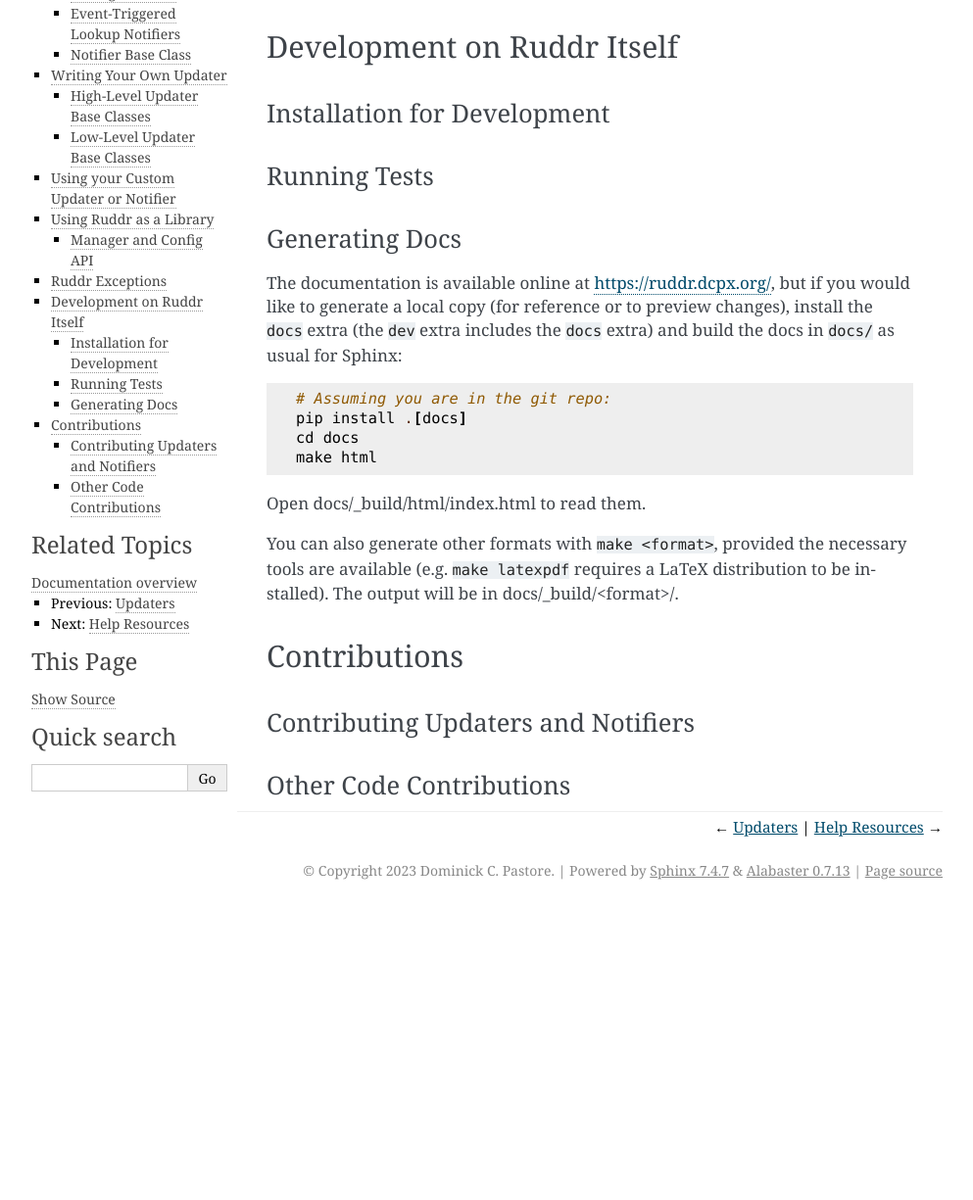
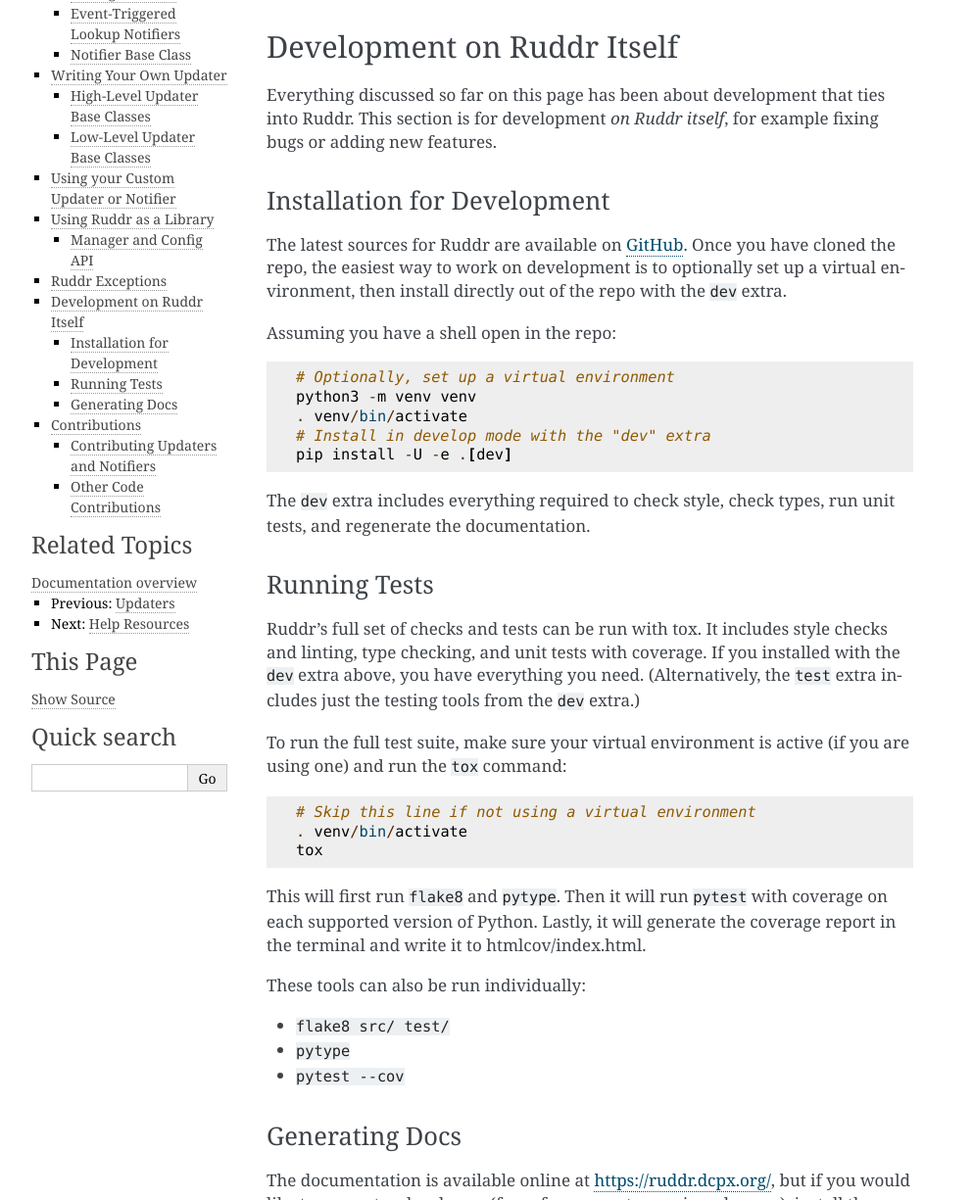
Before and after one commit to dominickpastore/ruddr, a Sphinx documentation site: the page built from docs/development.rst, in a window 1280 px wide and 1400 px high, scrolled down 12471 px, cut to the strip 175-1400 px from the top of the window. Shown: the whole strip at 98% size, without its empty margins (148-1141 px from the left). Built offline with Sphinx 7.4.7, drawn with Linux system fonts in a browser that asks for light colours; before the commit the page ends 13574 px from its top, so only the background shows below that.

Commit message:
Write some more dev docs

```diff
--- a/docs/development.rst
+++ b/docs/development.rst
@@ -550,21 +550,53 @@
 Development on Ruddr Itself
 ---------------------------
 
-.. TODO
+Everything discussed so far on this page has been about development that ties
+into Ruddr. This section is for development *on Ruddr itself*, for example
+fixing bugs or adding new features.
 
 Installation for Development
 ~~~~~~~~~~~~~~~~~~~~~~~~~~~~
 
-.. TODO Installing from repository
+The latest sources for Ruddr are available on GitHub_. Once you have cloned the
+repo, the easiest way to work on development is to optionally set up a virtual
+environment, then install directly out of the repo with the ``dev`` extra.
+
+Assuming you have a shell open in the repo::
+
+    # Optionally, set up a virtual environment
+    python3 -m venv venv
+    . venv/bin/activate
+    # Install in develop mode with the "dev" extra
+    pip install -U -e .[dev]
+
+The ``dev`` extra includes everything required to check style, check types,
+run unit tests, and regenerate the documentation.
 
 Running Tests
 ~~~~~~~~~~~~~
 
-.. TODO Currently only tests are for style. Install with .[test]
+Ruddr's full set of checks and tests can be run with tox. It includes style
+checks and linting, type checking, and unit tests with coverage. If you
+installed with the ``dev`` extra above, you have everything you need.
+(Alternatively, the ``test`` extra includes just the testing tools from the
+``dev`` extra.)
 
-.. TODO Run full test suite with tox. HTML coverage report generated.
-   Can also run individual tools: "flake8", "python setup.py check -m -s",
-   "pytest", "pytest --cov", "pytest --cov-report=html"
+To run the full test suite, make sure your virtual environment is active (if
+you are using one) and run the ``tox`` command::
+
+   # Skip this line if not using a virtual environment
+   . venv/bin/activate
+   tox
+
+This will first run ``flake8`` and ``pytype``. Then it will run ``pytest`` with
+coverage on each supported version of Python. Lastly, it will generate the
+coverage report in the terminal and write it to htmlcov/index.html.
+
+These tools can also be run individually:
+
+- ``flake8 src/ test/``
+- ``pytype``
+- ``pytest --cov``
 
 Generating Docs
 ~~~~~~~~~~~~~~~
@@ -602,3 +634,5 @@
 ~~~~~~~~~~~~~~~~~~~~~~~~
 
 .. TODO
+
+.. _GitHub: https://github.com/dominickpastore/ruddr
--- a/pyproject.toml
+++ b/pyproject.toml
@@ -60,15 +60,14 @@
     "coverage[toml]"
 ]
 test = [
-    "ruddr[unittest]",
-    "ruddr[staticanalysis]",
+    "ruddr[unittest,staticanalysis]",
     "pytest-cov",
+    "tox>=4",
 ]
 docs = [
     "sphinx",
 ]
 dev = [
-    "tox>=4",
     "ruddr[test,docs]",
 ]
 
@@ -92,7 +91,6 @@
 # Notes on testing:
 #
 # To run the full test suite in multiple virtual environments, use tox:
-#     pip install -U tox
 #     tox
 #
 # To just run pytest in the current venv, it's enough to do:
```
